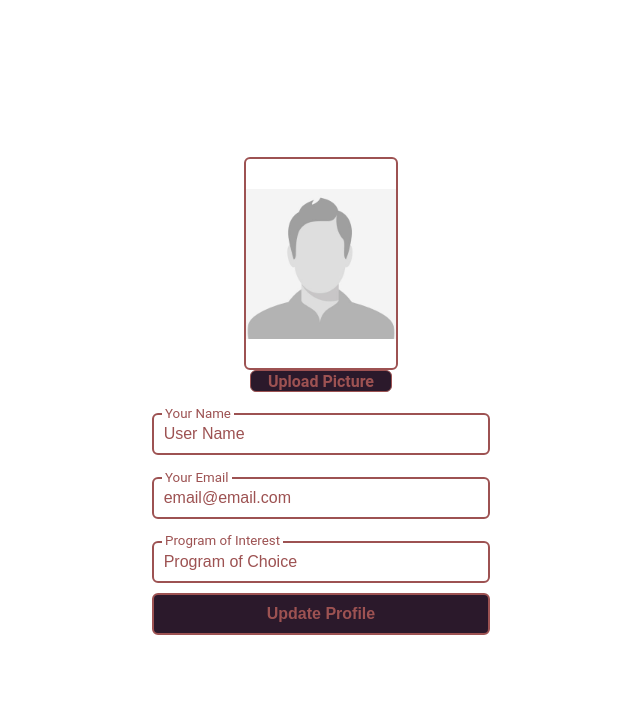
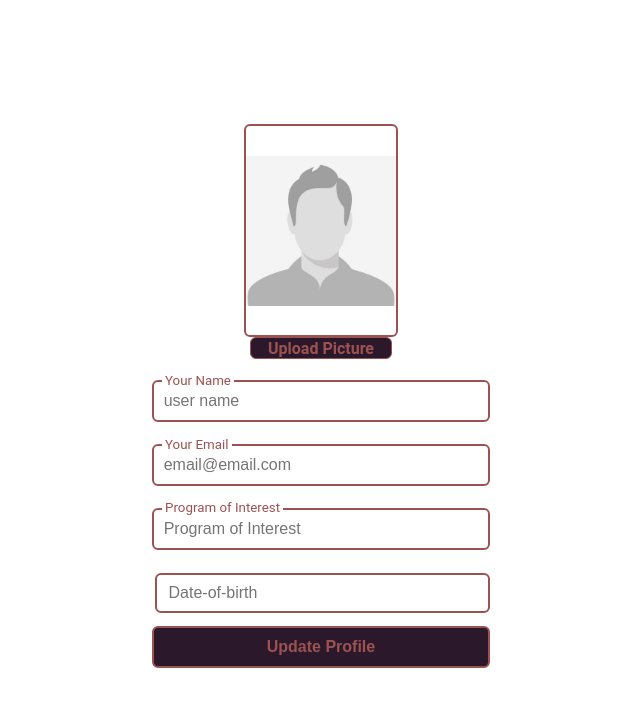
Before and after one commit to awwallawal/teamable_app, a website: page index.html in a window 1280 px wide. Shown: the whole page, without its empty margins (319-959 px from the left). Drawn offline with nearby package versions, Linux system fonts and the light colour scheme.

Commit message:
Added two libraries in DatePicker and Email Validator. Although the UI needs a better design to make more appealing to users

```diff
--- a/app.js
+++ b/app.js
@@ -1,3 +1,5 @@
+
+
 let imageUpload = document.getElementById("image-upload");
 let profilePicture = document.getElementById("profile-picture");
 
@@ -28,14 +30,16 @@ let profileEmail = document.getElementById("profile-email");
 
 let profileInterest = document.getElementById("profile-interest");
 
+let userBirth = document.getElementById("userbirth");
+
+
+
 
 
 window.onload = (function(){
  profilePicture.src = dummyPicture
  imageOutput.src = dummyPicture
- userName.value = profileName.textContent;
- userEmail.value = profileEmail.textContent;
- userInterest.value = profileInterest.textContent;
+ let datepicker = new Datepicker('#userbirth');
 })
 
 
@@ -61,4 +65,5 @@ form.addEventListener('submit', function(e){
   profileEmail.textContent = "";
  };
  profileInterest.textContent = userInterest.value;
+ document.getElementById("profile-birthdate").textContent = userBirth.value;
 })
--- a/index.html
+++ b/index.html
@@ -17,8 +17,7 @@
     <!-- CSS Stylesheet -->
     <link rel="stylesheet" href="./main.css">
 
-
-
+    <link rel="stylesheet" href="./node_modules/Datepicker.js/dist/css/datepicker.material.css">
 
 </head>
 <body>
@@ -39,6 +38,8 @@
      <h3>Email<span class="span-colon"> : </span><p id="profile-email">email@email.com</p></h3>
 
      <h3>Interest<span class="span-colon"> : </span><p id="profile-interest">Program of Choice</p></h3>
+
+     <h3>Date of Birth<span class="span-colon"> : </span><p id="profile-birthdate">00/00/0000</p></h3>
 
      <button type="button" id="edit-btn">Edit Profile</button>
     </div>
@@ -65,13 +66,19 @@
   <div id="form-container">
    <form id="form" class="form">
     <label for="user-name"><small id="label-name">Your Name</small></label>
-    <input type="text" id="user-name" name="user-name" required>
+    <input type="text" id="user-name" name="user-name" placeholder="user name" required>
 
     <label for="user-email"><small id="label-email">Your Email</small></label>
-    <input type="text" id="user-email" name="user-email" required>
+    <input type="text" id="user-email" name="user-email" placeholder="email@email.com" required>
 
     <label for="user-interest"><small id="label-interest">Program of Interest</small></label>
-    <input type="text" id="user-interest" name="user-interest" required>
+    <input type="text" id="user-interest" name="user-interest" placeholder="Program of Interest" required>
+
+    <div id="datepicker-container">
+      <input type="text" id="userbirth" placeholder="Date-of-birth" style="color: rgb(157, 82, 82);">
+    </div>
+
+
 
     <button type="submit" id="update-btn">Update Profile</button>
    </form>
@@ -80,5 +87,7 @@
 
  <script src="./app.js"></script>
  <script type="text/javascript" src="./node_modules/validator/validator.min.js"></script>
+
+ <script src="./node_modules/Datepicker.js/dist/datepicker.js"></script>
 </body>
 </html>
--- a/main.css
+++ b/main.css
@@ -160,3 +160,24 @@ body{
 #image-upload{
  display: none ;
 }
+
+#datepicker-container{
+ /* border: 1px solid red; */
+ width: 100%;
+ margin:10px 10px 10px 0;
+ padding: 3px;
+}
+
+#userbirth{
+ width: 335px;
+ height: 40px;
+ border: none;
+ padding: 6px 12px;
+ font-size: medium;
+ color: red;
+ border: none;
+ background-color: #fff;
+ border: 2px solid rgb(157, 82, 82);
+ border-radius: 6px;
+ padding: 6px 12px;
+}
--- a/package.json
+++ b/package.json
@@ -1,5 +1,6 @@
 {
   "dependencies": {
+    "Datepicker.js": "^0.1.1",
     "validator": "^13.9.0"
   }
 }
```
Also changed, not shown: 1 other file.
